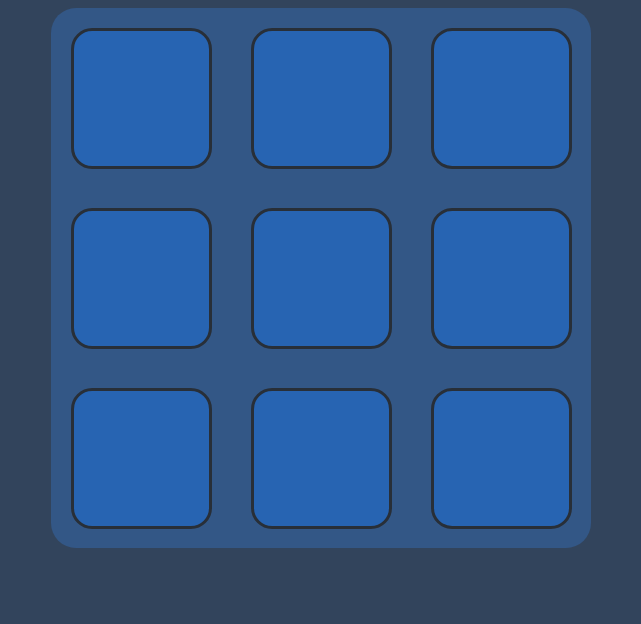
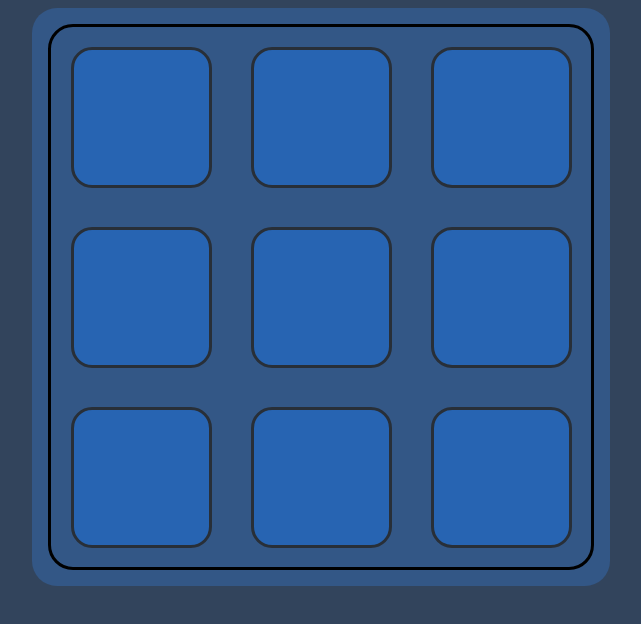
Before and after one commit to fgamester/tic-tac-toe-react, a React (Vite) app: page / in a window 1280 px wide. Shown: the top 624 px of the page, without its empty margins (319-960 px from the left). Built offline with nearby package versions, Linux system fonts and the light colour scheme.

Commit message:
playing action restructured

```diff
--- a/src/App.jsx
+++ b/src/App.jsx
@@ -2,9 +2,7 @@ import Game from "./components/game"
 
 const App = () => {
   return (
-    <>
-      <Game />
-    </>
+    <Game />
   )
 }
 
--- /dev/null
+++ b/src/components/MenuBackground.jsx
@@ -0,0 +1,14 @@
+import '../styles/menu.css'
+import Modal from './modal';
+
+const MenuBackground = ({ winner, restart, turn, playing }) => {
+    return (
+        <div className='screen-background'>
+            {playing ? <></>
+                : <Modal restart={restart} winner={winner} turn={turn} />
+            }
+        </div>
+    );
+}
+
+export default MenuBackground;
--- a/src/components/board.jsx
+++ b/src/components/board.jsx
@@ -60,16 +60,15 @@ const Board = ({ turn, changeTurn, setPlaying, winner, setWinner, playing }) =>
                 setPlaying(_ => false);
                 setWinnerLine(_ => lines.indexOf(l) + 1);
                 setWinner(_ => true);
-                break;
+                return;
             } else if (cells.every(c => c != null)) {
                 setPlaying(_ => false);
             }
         }
+        cells.some(c => c != null) && changeTurn(prev => !prev);
     }, []);
 
     const play = (index) => {
-        changeTurn(prev => !prev);
-
         setCells(prevCells => {
             const newList = [...prevCells];
             if (turn) {
@@ -106,7 +105,6 @@ const Board = ({ turn, changeTurn, setPlaying, winner, setWinner, playing }) =>
     }, [playing]);
 
     return (
-        <>
         <div className="game-board">
             {cells.map((item, index) => (
                 <Box key={index} item={item} index={index} play={play} playing={playing} />
@@ -117,7 +115,6 @@ const Board = ({ turn, changeTurn, setPlaying, winner, setWinner, playing }) =>
                 </div>
             )}
         </div>
-        </>
     );
 }
 
--- a/src/components/game.jsx
+++ b/src/components/game.jsx
@@ -1,6 +1,6 @@
 import { useCallback, useState } from "react";
 import Board from "./board";
-import Modal from "./modal";
+import MenuBackground from "./MenuBackground";
 import '../styles/game.css';
 
 document.title = 'Tic Tac Toe';
@@ -20,7 +20,7 @@ const Game = () => {
     return (
         <div className="game">
             <Board turn={gameTurn} changeTurn={setGameTurn} setWinner={setWinner} winner={winner} setPlaying={setPlaying} playing={playing} />
-            {!playing && !inMenu && <Modal restart={playAgain} winner={winner} playing={playing} turn={gameTurn} />}
+            {!playing && <MenuBackground restart={playAgain} winner={winner} playing={playing} turn={gameTurn} />}
         </div>
     );
 }
--- /dev/null
+++ b/src/components/menu.jsx
@@ -0,0 +1,9 @@
+import React from 'react'
+
+const Menu = () => {
+  return (
+    <div>menu</div>
+  )
+}
+
+export default Menu
--- a/src/components/modal.jsx
+++ b/src/components/modal.jsx
@@ -1,14 +1,10 @@
-import '../styles/modal.css'
-
 const Modal = ({ winner, restart, turn }) => {
     return (
-        <div className='screen-background'>
-            <div className='modal'>
-                <h1 className="game-over">GAME OVER</h1>
-                <h3 className={`winner-message ${winner && 'remove-margin'}`}>{winner ? 'The Winner is' : 'There is no winner this time'}</h3>
-                {winner && <h1 className="winner-player">{!turn ? 'O' : 'X'}</h1>}
-                <button onClick={restart} className="btn-restart">Play again</button>
-            </div>
+        <div className='modal'>
+            <h1 className="game-over">GAME OVER</h1>
+            <h3 className={`winner-message ${winner && 'remove-margin'}`}>{winner ? 'The Winner is' : 'There is no winner this time'}</h3>
+            {winner && <h1 className="winner-player">{turn ? 'O' : 'X'}</h1>}
+            <button onClick={restart} className="btn-restart">Play again</button>
         </div>
     );
 }
--- a/src/styles/board.css
+++ b/src/styles/board.css
@@ -5,6 +5,8 @@
     align-items: center;
     grid-template-columns: repeat(3, var(--cell-size));
     grid-template-rows: repeat(3, var(--cell-size));
+    border-style: solid;
+    border-radius: 25px;
 }
 
 .winner-line {
--- a/src/styles/game.css
+++ b/src/styles/game.css
@@ -5,7 +5,7 @@
     align-items: center;
     background-color: var(--game-color-3);
     border-radius: 25px;
-    height: 100%;
-    width: 100%;
     overflow: hidden;
+    width: fit-content;
+    padding: 1em;
 }
--- a/src/styles/modal.css
+++ b/src/styles/menu.css
@@ -1,6 +1,6 @@
 .screen-background {
-    height: inherit;
-    width: inherit;
+    height: 100%;
+    width: 100%;
     align-items: center;
     justify-content: center;
     display: flex;
```
Lines whose indentation alone changed are shown as unchanged.
